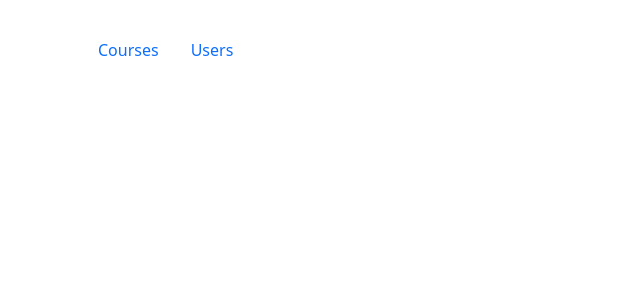
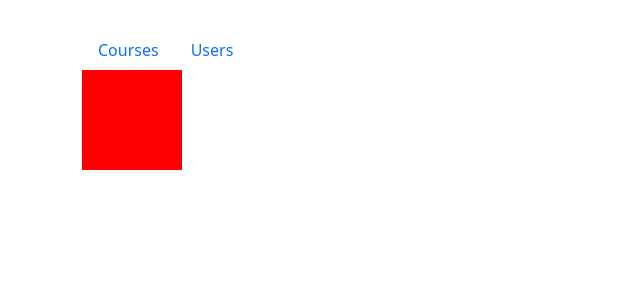
Before and after one commit to leelanarasimha/angular-animations, an Angular app: page /animation in a window 1280 px wide. Before the commit this address led to /. Shown: the top 300 px of the page, without its empty margins (0-640 px from the left). Built offline with nearby package versions, Linux system fonts and the light colour scheme.

Commit message:
angular animations trigger

```diff
--- /dev/null
+++ b/src/app/animation/animation.component.css
@@ -0,0 +1,5 @@
+#simple {
+  width: 100px;
+  height: 100px;
+  background-color: red;
+}
--- /dev/null
+++ b/src/app/animation/animation.component.html
@@ -0,0 +1 @@
+<div id="simple"></div>
--- /dev/null
+++ b/src/app/animation/animation.component.ts
@@ -0,0 +1,16 @@
+import { Component } from '@angular/core';
+import {
+  trigger,
+  state,
+  style,
+  transition,
+  animate,
+} from '@angular/animations';
+
+@Component({
+  selector: 'app-animation',
+  templateUrl: './animation.component.html',
+  styleUrls: ['./animation.component.css'],
+  animations: [trigger('clickedState', [])],
+})
+export class AnimationComponent {}
--- a/src/app/app-routing.module.ts
+++ b/src/app/app-routing.module.ts
@@ -2,10 +2,12 @@ import { NgModule } from '@angular/core';
 import { Routes, RouterModule } from '@angular/router';
 import { CoursesComponent } from './courses/courses.component';
 import { UsersComponent } from './users/users.component';
+import { AnimationComponent } from './animation/animation.component';
 
 const routes: Routes = [
   { path: '', component: CoursesComponent },
   { path: 'users', component: UsersComponent },
+  { path: 'animation', component: AnimationComponent },
 ];
 
 @NgModule({
```
Also changed, not shown: src/app/app.module.ts (+10 -2 lines), 1 other file (tests, documents, lock files or other folders).
